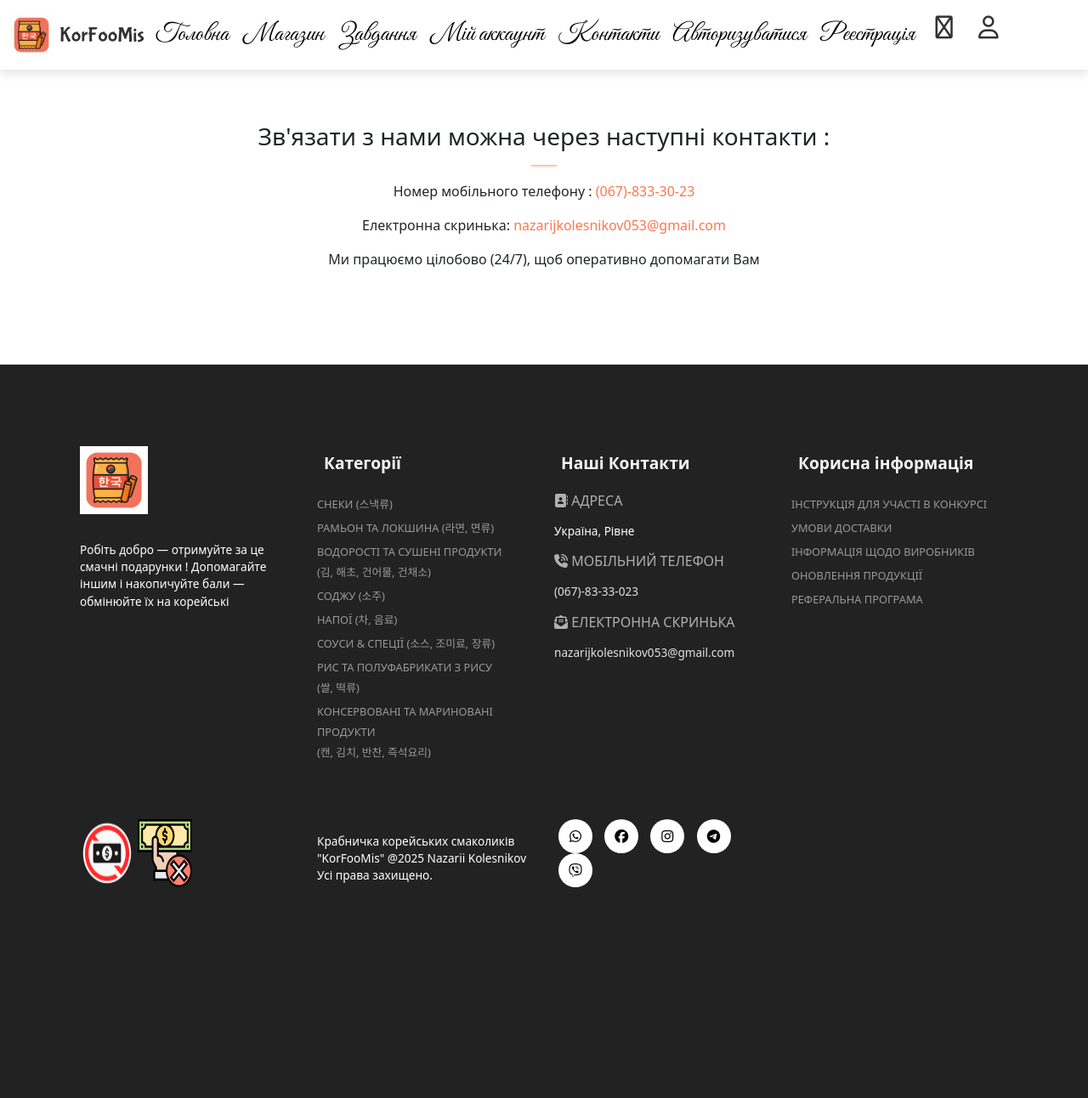
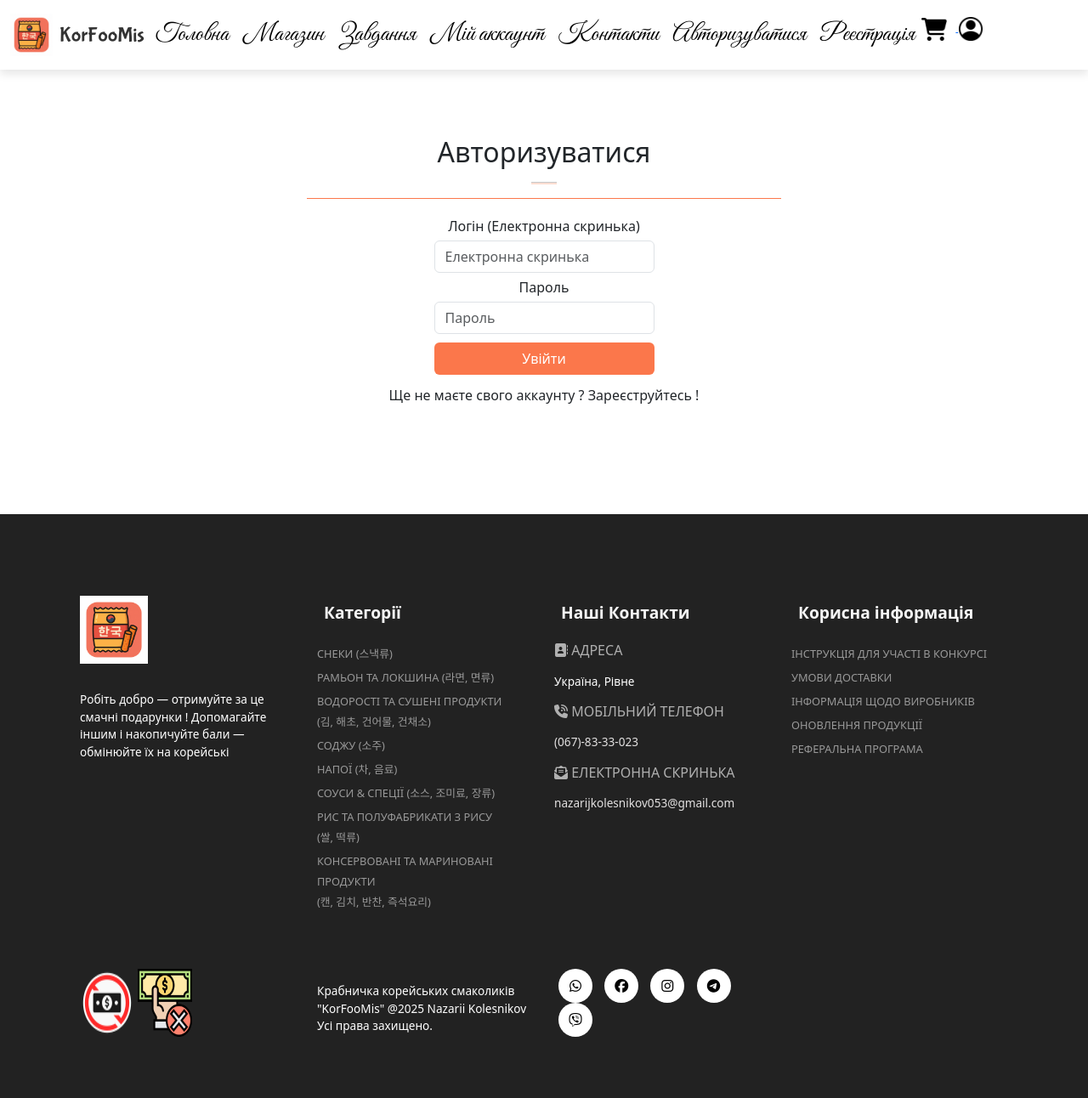
Before and after one commit to nazariiykolesnikov/Online-gift-boxes-of-korean-delicious-KorFooMis, a PHP site: page /pages/contact.php in a window 1280 px wide. Shown: the whole page at 85% size. Before the commit the page ends 1044 px from the top, so only its background shows below. Run offline with PHP 8.4, Linux system fonts and the light colour scheme; some web fonts are replaced.

Commit message:
Update contact.php

```diff
--- a/pages/contact.php
+++ b/pages/contact.php
@@ -48,8 +48,12 @@
                             <a class="nav-link" aria-current="page" href="../pages/register.php">Реєстрація</a>
                         </li>
                         <li class="nav-item">
-                            <a href="../pages/cart.php"><i class="fa-solid fa-truck-fast"></i></a>
-                            <a href="../pages/account.php"><i class="fas fa-user"></i></a>
+                            <a class="link shopping-cart-page" href="../pages/cart.php">
+                                <img style="max-width: 30px; max-height: 30px;" src="../assets/images/basket/cart-shopping-solid.png" alt="shopping cart icon" />
+                            </a>
+                            <a class="link personal-account-page" href="../pages/account.php">
+                                <img style="max-width: 30px; max-height: 30px;" src="../assets/images/user_logo/user.png" alt="user account icon" />
+                            </a>
                         </li>
                     </ul>
                 </div>
@@ -57,19 +61,29 @@
         </nav>
     </header>
     <main>
-        <section id="contact" class="container my-5 py-5">
-            <div class="container text-center mt-5">
-                <h3>Зв'язати з нами можна через наступні контакти :</h3>
+        <!-- Login Section -->
+        <section class="login my-5 py-5">
+            <div class="container text-center mt-3 pt-5">
+                <h2 class="form-weight-bold">Авторизуватися</h2>
                 <hr class="mx-auto" />
-                <p class="w-50 mx-auto">
-                    Номер мобільного телефону : <span>(067)-833-30-23</span>
-                </p>
-                <p class="w-50 mx-auto">
-                    Електронна скринька: <span>nazarijkolesnikov053@gmail.com</span>
-                </p>
-                <p class="w-50 mx-auto">
-                    Ми працюємо цілобово (24/7), щоб оперативно допомагати Вам
-                </p>
+            </div>
+            <div class="mx-auto container">
+                <form id="login-form">
+                    <div class="form-group">
+                        <label>Логін (Електронна скринька)</label>
+                        <input type="email" class="form-control" id="login-email" name="email" placeholder="Електронна скринька" required />
+                    </div>
+                    <div class="form-group">
+                        <label>Пароль</label>
+                        <input type="password" class="form-control" id="login-password" name="password" placeholder="Пароль" required />
+                    </div>
+                    <div class="form-group">
+                        <input type="submit" class="btn" id="login-btn" value="Увійти" />
+                    </div>
+                    <div class="form-group">
+                        <a id="register-url" class="btn">Ще не маєте свого аккаунту ? Зареєструйтесь !</a>
+                    </div>
+                </form>
             </div>
         </section>
     </main>
```
